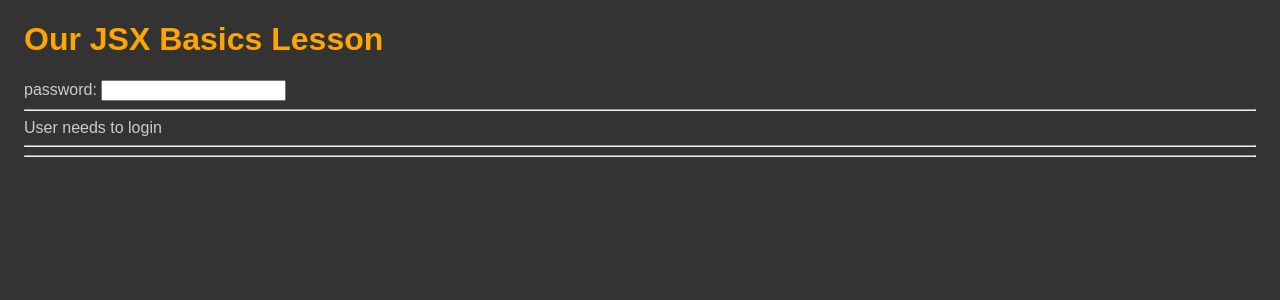
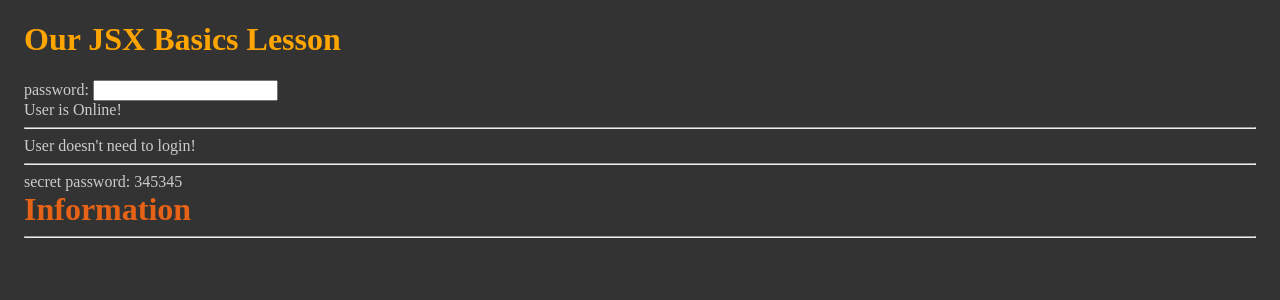
Before and after one commit to Scientific-Research/mk02-jsx-basics, a React app: page / in a window 1280 px wide. Shown: the top 300 px of the page. Built offline with nearby package versions, Linux system fonts and the light colour scheme; the HTML template or start-up script is replaced by a standard one.

Commit message:
{userOnline? <div className="info">Information </div> : <div className="info-offline">Information </div>}

```diff
--- a/src/App.jsx
+++ b/src/App.jsx
@@ -22,7 +22,7 @@ if (a === 1 && b === 2) {
 }
 
 function App() {
-  const [userOnline, setUserOnline] = useState(false);
+  const [userOnline, setUserOnline] = useState(true);
   return (
     <div className="App">
       <h1>{title}</h1>
@@ -45,6 +45,7 @@ function App() {
       <hr />
       {userOnline && <div>secret password: 345345</div>}
 
+      {userOnline? <div className="info">Information </div> : <div className="info-offline">Information </div>}
       <hr />
     </div>
   );
--- a/src/App.scss
+++ b/src/App.scss
@@ -1,10 +1,22 @@
 body {
   background-color: #333;
   color: #ccc;
-  font-family: sans-serif;
+  font-family: ubuntu;
   padding: 0 1rem;
 
   h1 {
     color: orange;
   }
+
+  .info {
+    color: rgb(230, 98, 22);
+    font-size: 200%;
+    font-weight: bold;
+  }
+
+  .info-offline {
+    color: rgb(58, 221, 43);
+    font-size: 200%;
+    font-weight: bold;
+  }
 }
```
